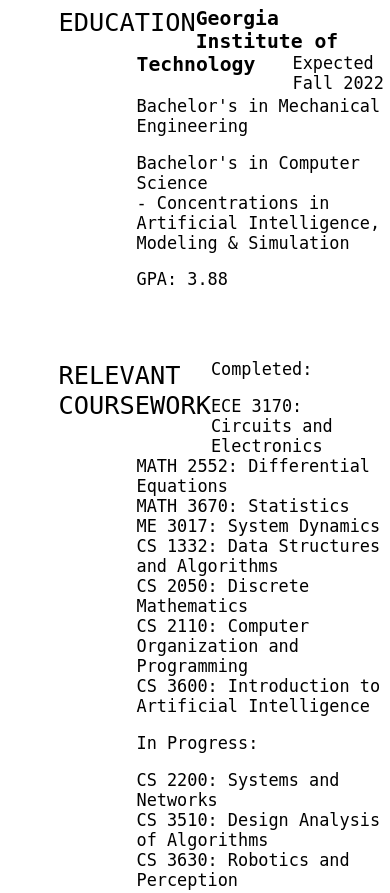
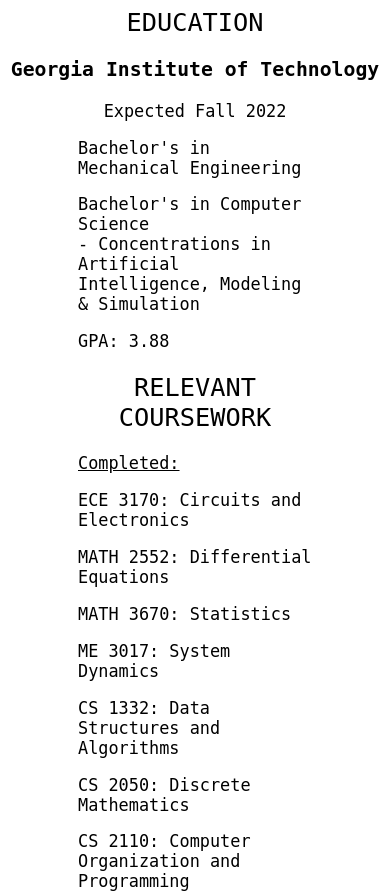
Before and after one commit to jerredchen/Personal-Website, a React (Create React App) app: page / in a window 390 px wide. Shown: the part 960-1853 px from the top of the page. Built offline with nearby package versions, Linux system fonts and the light colour scheme.

Commit message:
Redesigned education for mobile

```diff
--- a/src/Components/Education.js
+++ b/src/Components/Education.js
@@ -13,12 +13,15 @@
             <div className="education-block">
                 <div className="row-item">
                     <div className="education-title">
-                        <h1><span>Education</span></h1>
+                        <h1>Education</h1>
+                    </div>
+                    <div className="college-name">
+                        <h3>Georgia Institute of Technology</h3>
+                    </div>
+                    <div className="date-container">
+                        <span className="date">Expected Fall 2022</span>
                     </div>
                     <div className="college-info">
-                        <h3>Georgia Institute of Technology
-                            <span>Expected Fall 2022</span>
-                        </h3>
                         <p>Bachelor's in Mechanical Engineering</p>
                         <p>Bachelor's in Computer Science<br/>- Concentrations in Artificial Intelligence, Modeling & Simulation</p>
                         <p>GPA: 3.88</p>
@@ -26,25 +29,27 @@
                 </div>
             </div>
 
-            <div className="coursework">
+            <div className="row-item">
                 <h1>Relevant<br/>Coursework</h1>
-                <div id="course-top" className="course-block">Completed:</div>
-                <ul className="course-block">
-                    <li>ECE 3170: Circuits and Electronics</li>
-                    <li>MATH 2552: Differential Equations</li>
-                    <li>MATH 3670: Statistics</li>
-                    <li>ME 3017: System Dynamics</li>
-                    <li>CS 1332: Data Structures and Algorithms</li>
-                    <li>CS 2050: Discrete Mathematics</li>
-                    <li>CS 2110: Computer Organization and Programming</li>
-                    <li>CS 3600: Introduction to Artificial Intelligence</li>
-                </ul>
-                <div className="course-block">In Progress:</div>
-                <ul className="course-block">
-                    <li>CS 2200: Systems and Networks</li>
-                    <li>CS 3510: Design Analysis of Algorithms</li>
-                    <li>CS 3630: Robotics and Perception</li>
-                </ul>
+                {/* <div id="course-top" className="course-block">Completed:</div> */}
+                <div className="course-block">
+                    <p className="course-top">Completed:</p>
+                    <p>ECE 3170: Circuits and Electronics</p>
+                    <p>MATH 2552: Differential Equations</p>
+                    <p>MATH 3670: Statistics</p>
+                    <p>ME 3017: System Dynamics</p>
+                    <p>CS 1332: Data Structures and Algorithms</p>
+                    <p>CS 2050: Discrete Mathematics</p>
+                    <p>CS 2110: Computer Organization and Programming</p>
+                    <p>CS 3600: Introduction to Artificial Intelligence</p>
+                </div>
+                {/* <div className="course-block">In Progress:</div> */}
+                <div className="course-block">
+                    <p className="course-top">In Progress:</p>
+                    <p>CS 2200: Systems and Networks</p>
+                    <p>CS 3510: Design Analysis of Algorithms</p>
+                    <p>CS 3630: Robotics and Perception</p>
+                </div>
             </div>
         </div>
         </section>
--- a/src/styling.css
+++ b/src/styling.css
@@ -61,7 +61,7 @@
     padding: 20px;
 }
 
-header .icons a{
+header .icons a {
     text-decoration: none;
     color: black;
 }
@@ -101,54 +101,89 @@
 }
 
 #education .button-element {
-    /* width: 250px;
-    margin: 75px auto; */
     display: flex;
     justify-content: center;
+    margin-bottom: 3%;
 }
 
 #education .button:hover {
     background: #080808;
 }
 
-.education-title h1 span {
+/* For mobile */
+
+#education, #experience {
+    text-align: center;
+}
+
+#education .row-item h1, #experience h1 {
     font-weight: 500;
     text-transform: uppercase;
-    /* letter-spacing: 1px; */
-    padding-left: 15%;
-    /* width: 50%; */
-    float: left;
-    /* padding-top: 50%; */
 }
 
-.college-info {
-    padding-left: 35%;
-    margin-bottom: 50px;
+#education .college-info, #education .course-block, .experience-content {
+    text-align: left;
+    width: 60%;
+    margin: 0 auto;
 }
 
-.college-info span {
-    position: absolute;
+
+/* For Desktop */
+/* #education .row-item {
+    display: grid;
+    grid-template-columns: 15% 20% auto 20%;
+} */
+
+ /* For Desktop */
+/* .education-title { */
+    /* grid-column: 2 / 3; */
+    /* font-weight: 500;
+    text-transform: uppercase; */
+    /* letter-spacing: 1px; */
+    /* padding-left: 15%; */
+    /* width: 50%; */
+    /* float: left; */
+    /* padding-top: 50%; */
+/* } */
+
+.date-container {
+    display: flex;
+    flex-direction: column;
+    justify-content: center;
+}
+
+.college-name {
+    grid-column: 3 / 4;
+    margin: none;
+}
+
+/* For Desktop */
+/* .college-info {
+    grid-column: 3 / 4;
     font-weight: 500;
     font: 2vh 'monospace';
-    /* padding-left: 32%; */
-    left: 75%;
-}
+} */
 
-#education .coursework h1 {
+/* For Desktop */
+/* #education .row-item h1 {
+    grid-column: 2 / 3;
     font-weight: 500;
     text-transform: uppercase;
-    padding-left: 15%;
-    float: left;
+} */
+
+#education .course-top {
+    text-decoration: underline;
 }
 
 #education .course-block {
-    padding-left: 35%;
+    /* padding-left: 35%; */
+    grid-column: 3 / 4;
     list-style-type: none;
 }
-
+/*
 div#course-top {
     padding-top: 20px;
-}
+} */
 
 /* ----------------------------------------*/
 /*                Experience
@@ -159,7 +194,7 @@
     padding-top: 50px;
 }
 
-#experience h1 span {
+/* #experience h1 span {
     font-weight: 500;
     text-transform: uppercase;
     padding-left: 15%;
@@ -179,7 +214,7 @@
 
 .experience-content ul {
     padding-right: 30%;
-}
+} */
 
 /* ----------------------------------------*/
 /*                  Skills
@@ -200,11 +235,12 @@
 
 .skills-container {
     display: flex;
+    flex-wrap: wrap;
 }
 
 #skill-child {
     flex: 1;
-    font: 18px 'monospace';
+    /* font: 18px 'monospace'; */
     align-items: center;
 }
 
@@ -232,9 +268,4 @@
 .projects-title h1 span {
     text-transform: uppercase;
     font-weight: 500;
-    margin: auto;
-    width: 100%;
-    text-align: center;
-    padding-left: 45%;
-    padding-bottom: 1000px;
 }
```
